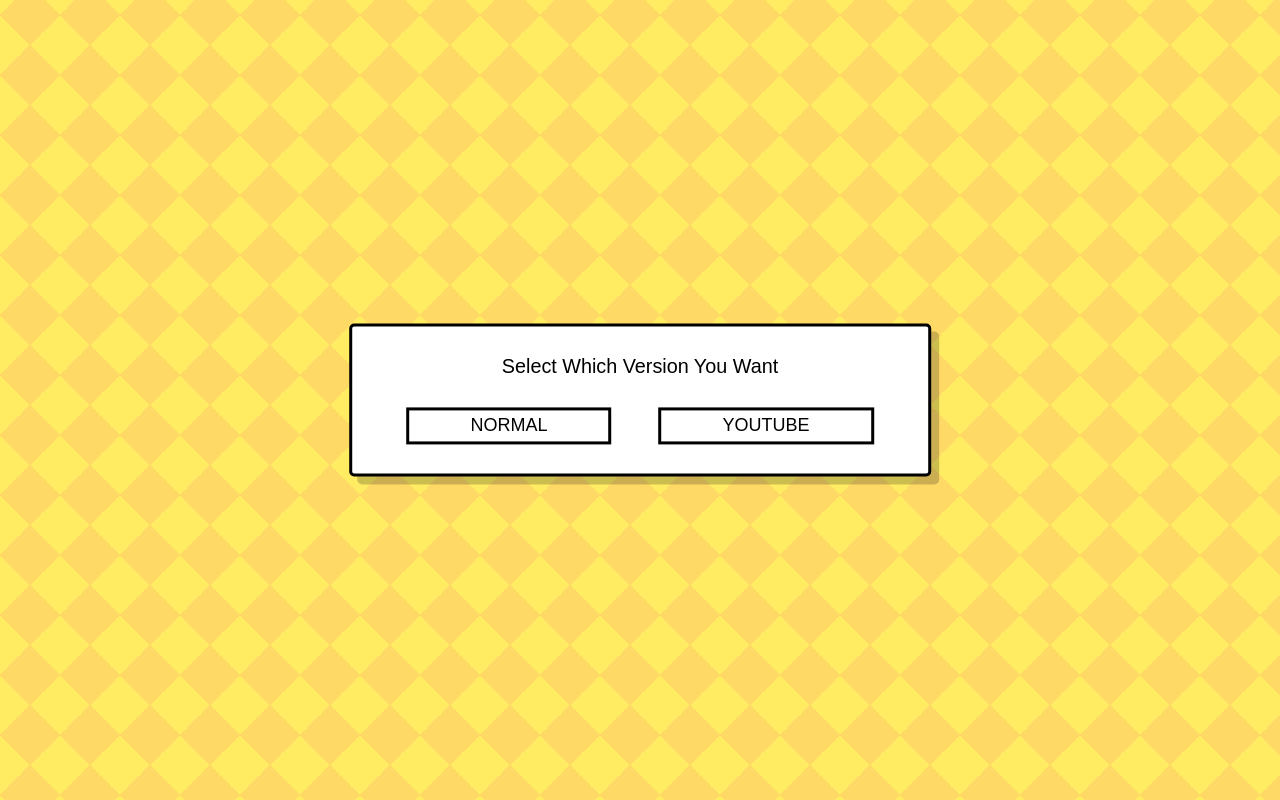
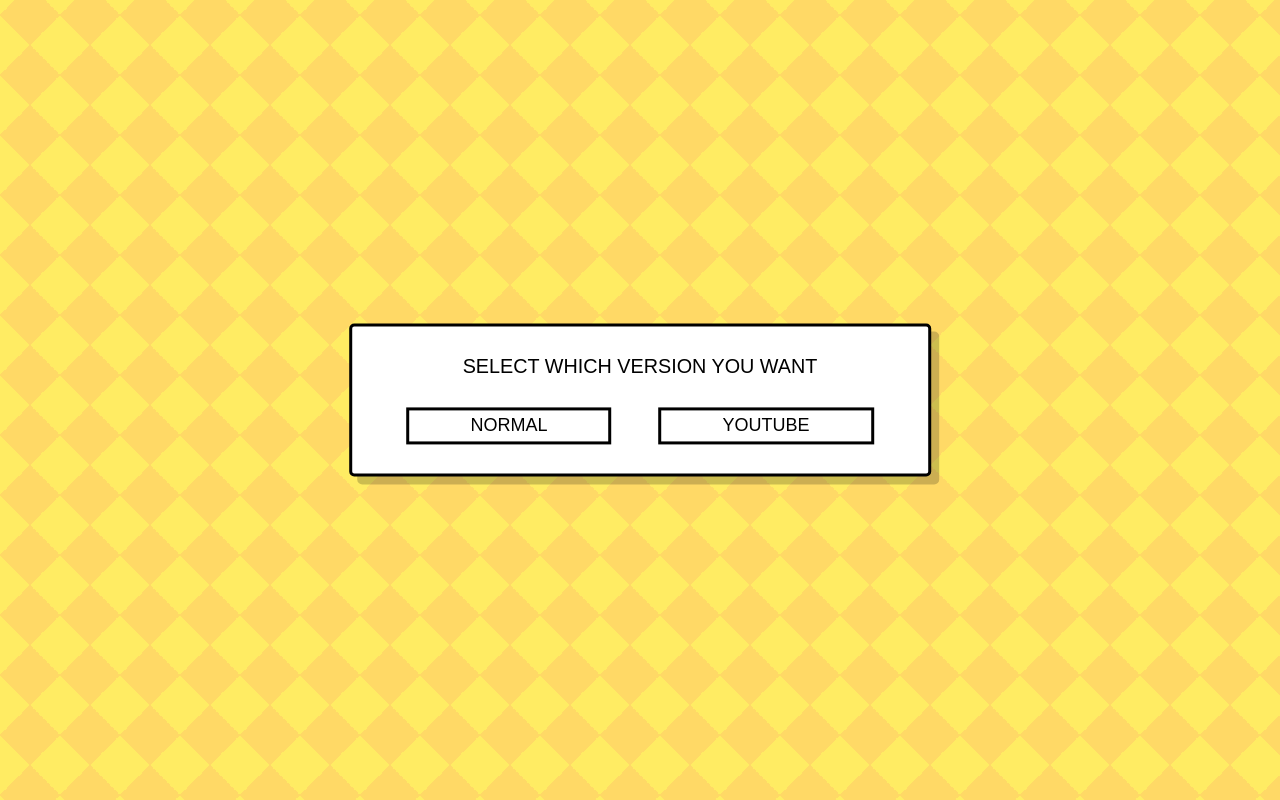
Before and after one commit to riyazweb/home, a plain HTML site: page pomodoro.html in a window 1280 px wide. Drawn offline with Linux system fonts and the light colour scheme.

Commit message:
Update pomodoro.html

```diff
--- a/pomodoro.html
+++ b/pomodoro.html
@@ -3,7 +3,7 @@
     <title>Home</title>
 
 <div class="modal">
-  <p class="message">Select Which Version You Want</p>
+  <p class="message">SELECT WHICH VERSION YOU WANT</p>
   <div class="options">
      <a class="btn" href="https://riyazweb.github.io/searcH/ext.html" class="btn">NORMAL</a>
      <a class="btn" href="https://riyazweb.github.io/searcH/htmly.html" class="btn">YOUTUBE</a>
```
